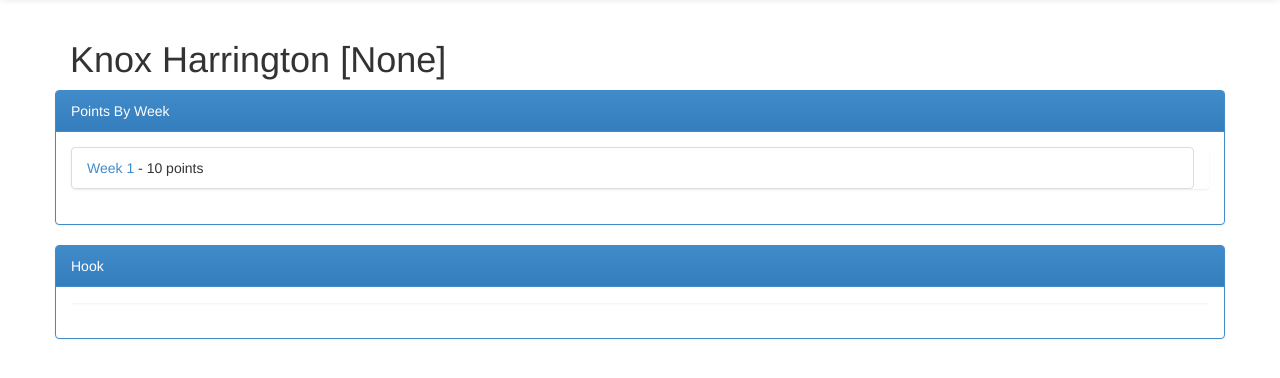
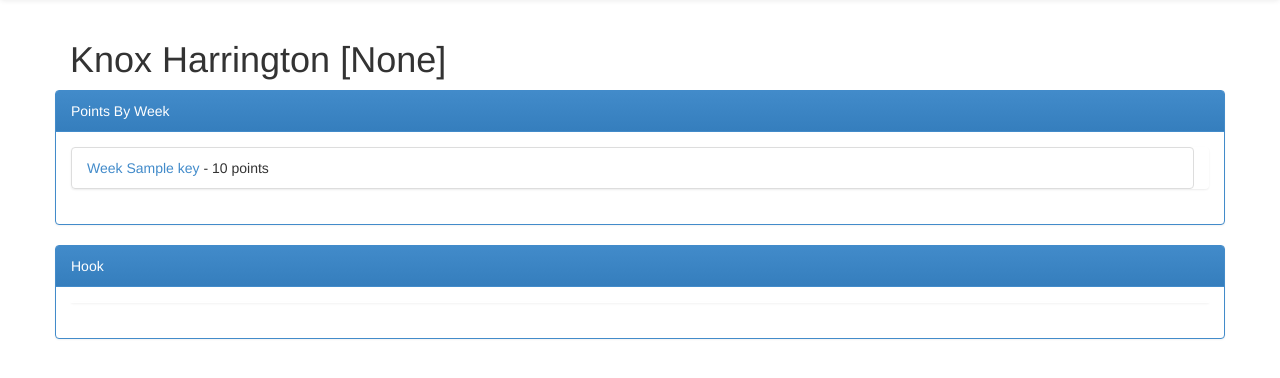
Before and after one commit to jacobrogers/pinball-league, a Django app: template templates/player.html in a window 1280 px wide. Shown: the part 52-430 px from the top of the page. Run offline with Django 3.2, Linux system fonts and the light colour scheme; data comes from the database, SQL or seed files in the repository; tables that the repository leaves empty hold one stand-in row (values such as "Sample post"); the template is opened without the code that fills it: values that come from a table or form of the project are taken from there, most other values are stand-ins (such as "Sample title", 1, 10 or a date in 2020); some libraries are stand-ins or nearby versions.

Commit message:
fix weekly points

```diff
--- a/main/controllers/player.py
+++ b/main/controllers/player.py
@@ -23,7 +23,6 @@
                 week_points[game.group.week] = game.total_points + week_points[game.group.week]
             else:
                 week_points[game.group.week] = game.total_points
-
         model = {'player': player, 'games': player_games, 'week_points': week_points}
         self.addWeeksToModel(model)
         return render(request, self.template, model)
--- a/templates/player.html
+++ b/templates/player.html
@@ -10,8 +10,8 @@
     <div class="panel-heading">Points By Week</div>
     <div class="panel-body">
         <ul class="col-sm-12 list-group">
-            {% for points in week_points%}
-            <li class="list-group-item"><a href="{% url 'week' forloop.counter %}">Week {{ forloop.counter }}</a> - {{ points }} points</li>
+            {% for key, value in week_points.items %}
+            <li class="list-group-item"><a href="{% url 'week' forloop.counter %}">Week {{ key }}</a> - {{ value }} points</li>
             {% endfor %}
         </ul>
     </div>
```
